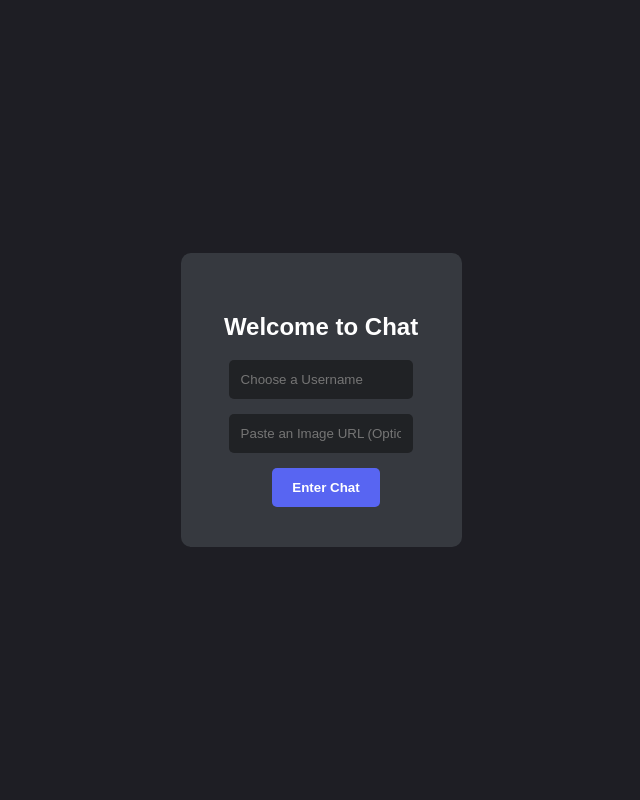
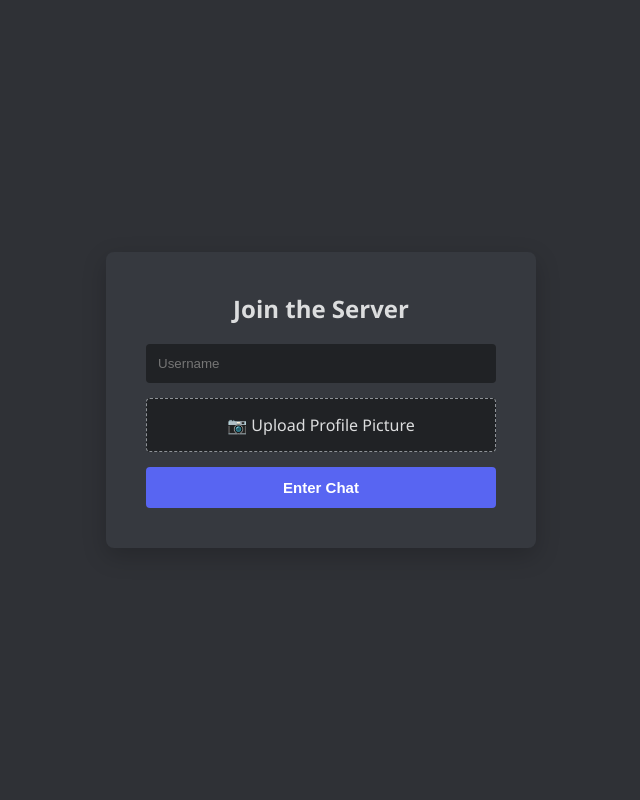
Before and after one commit to turja6/live-chat-app, a FastAPI app: page / in a window 1280 px wide. Shown: the whole page, without its empty margins (319-959 px from the left). Run offline with FastAPI, Linux system fonts and the light colour scheme.

Commit message:
Add files via upload

```diff
--- a/main.py
+++ b/main.py
@@ -4,12 +4,11 @@ from fastapi import FastAPI, WebSocket, WebSocketDisconnect
 from fastapi.responses import HTMLResponse
 from fastapi.templating import Jinja2Templates
 from starlette.requests import Request
-import database # Import the file we just made!
+import database
 
 app = FastAPI()
 templates = Jinja2Templates(directory="templates")
 
-# Start the database
 database.init_db()
 
 class ConnectionManager:
@@ -25,7 +24,7 @@ class ConnectionManager:
             del self.active_connections[username]
 
     async def broadcast(self, message: dict):
-        for connection in self.active_connections.values():
+        for connection in list(self.active_connections.values()):
             await connection.send_text(json.dumps(message))
 
 manager = ConnectionManager()
@@ -35,39 +34,36 @@ async def get(request: Request):
     return templates.TemplateResponse("index.html", {"request": request})
 
 @app.websocket("/ws/{username}")
-async def websocket_endpoint(websocket: WebSocket, username: str, pic: str = ""):
-    # 1. Connect the user
+async def websocket_endpoint(websocket: WebSocket, username: str):
     await manager.connect(websocket, username)
-    database.update_user(username, pic, "Online")
-
-    # 2. Send them the chat history privately
-    history = database.get_history()
-    await websocket.send_text(json.dumps({"type": "history", "data": history}))
-
-    # 3. Tell everyone to update their online user list
-    users = database.get_all_users()
-    await manager.broadcast({"type": "user_list", "data": users})
 
     try:
-        while True:
-            # Wait for a new message
-            data = await websocket.receive_text()
-            timestamp = datetime.now().strftime("%H:%M")
+        # 1. Wait for the user to send their profile picture via JSON
+        setup_data = await websocket.receive_text()
+        setup_json = json.loads(setup_data)
+        pic = setup_json.get("pic", "")
 
-            # Save it to the database
-            database.save_message(username, pic, data)
+        # 2. Log them in and send history
+        database.update_user(username, pic, "Online")
+        history = database.get_history()
+        await websocket.send_text(json.dumps({"type": "history", "data": history}))
 
-            # Send the message to everyone
-            await manager.broadcast({
-                "type": "chat",
-                "sender": username,
-                "profile_pic": pic,
-                "message": data,
-                "timestamp": timestamp
-            })
-    except WebSocketDisconnect:
-        # If they close the browser, mark them offline
-        manager.disconnect(username)
-        database.update_user(username, pic, "Offline")
+        # 3. Update everyone's sidebar
         users = database.get_all_users()
         await manager.broadcast({"type": "user_list", "data": users})
+
+        while True:
+            # 4. Handle normal chat messages
+            data = await websocket.receive_text()
+            timestamp = datetime.now().strftime("%I:%M %p") # 12-hour AM/PM format
+            database.save_message(username, pic, data)
+            await manager.broadcast({
+                "type": "chat", "sender": username, "profile_pic": pic,
+                "message": data, "timestamp": timestamp
+            })
+
+    except WebSocketDisconnect:
+        manager.disconnect(username)
+        database.update_status_only(username, "Offline")
+        users = database.get_all_users()
+        await manager.broadcast({"type": "user_list", "data": users})
--- a/templates/index.html
+++ b/templates/index.html
@@ -1,66 +1,98 @@
 <!DOCTYPE html>
 <html>
 <head>
-    <title>Live Chat Platform</title>
+    <title>Chat Platform</title>
     <meta name="viewport" content="width=device-width, initial-scale=1.0, maximum-scale=1.0, user-scalable=no">
     <style>
-        body { font-family: Arial, sans-serif; margin: 0; display: flex; height: 100vh; background: #1e1e24; color: white; }
+        /* Modern Discord Dark Theme Variables */
+        :root { --bg-dark: #202225; --bg-mid: #2f3136; --bg-light: #36393f; --text-main: #dcddde; --text-muted: #8e9297; --accent: #5865F2; --online: #3ba55d; --offline: #747f8d; }
+
+        body { font-family: 'Segoe UI', Tahoma, Geneva, Verdana, sans-serif; margin: 0; display: flex; height: 100vh; background: var(--bg-dark); color: var(--text-main); overflow: hidden; }
+
+        /* Login Screen */
+        #login-screen { display: flex; flex-direction: column; justify-content: center; align-items: center; width: 100%; height: 100vh; background: var(--bg-mid); z-index: 100; position: absolute; }
+        .login-box { background: var(--bg-light); padding: 40px; border-radius: 8px; text-align: center; box-shadow: 0 8px 24px rgba(0,0,0,0.2); width: 90%; max-width: 350px; }
+        .login-box input[type="text"] { width: 100%; padding: 12px; margin-bottom: 15px; border-radius: 4px; border: none; background: var(--bg-dark); color: white; box-sizing: border-box; outline: none; }
+        .file-upload { background: var(--bg-dark); padding: 15px; border-radius: 4px; margin-bottom: 15px; border: 1px dashed var(--text-muted); cursor: pointer; }
+        #preview-img { width: 80px; height: 80px; border-radius: 50%; object-fit: cover; display: none; margin: 10px auto; }
 
         /* Layout Grid */
-        #login-screen { display: flex; flex-direction: column; justify-content: center; align-items: center; width: 100%; }
-        #app-container { display: none; width: 100%; display: flex; }
+        #app-container { display: none; width: 100%; height: 100%; position: relative; }
+
+        /* Mobile Navbar */
+        .mobile-nav { display: none; background: var(--bg-dark); padding: 15px; border-bottom: 1px solid #202225; align-items: center; justify-content: space-between; }
+        .menu-btn { background: none; border: none; color: white; font-size: 24px; cursor: pointer; }
 
         /* Sidebar (Users) */
-        .sidebar { width: 250px; background: #2b2b36; padding: 20px; overflow-y: auto; border-right: 1px solid #444; }
-        .user-item { display: flex; align-items: center; margin-bottom: 15px; }
-        .user-item img { width: 40px; height: 40px; border-radius: 50%; margin-right: 10px; object-fit: cover; background: #555; }
+        .sidebar { width: 260px; background: var(--bg-mid); padding: 20px; overflow-y: auto; display: flex; flex-direction: column; transition: 0.3s; }
+        .category-header { font-size: 12px; font-weight: bold; color: var(--text-muted); text-transform: uppercase; margin: 20px 0 10px 0; }
+        .user-item { display: flex; align-items: center; margin-bottom: 10px; padding: 5px; border-radius: 4px; }
+        .user-item:hover { background: #393c43; }
+        .user-item img { width: 35px; height: 35px; border-radius: 50%; margin-right: 12px; object-fit: cover; }
         .status-dot { width: 10px; height: 10px; border-radius: 50%; margin-left: auto; }
-        .online { background: #43b581; }
-        .offline { background: #747f8d; }
+        .online { background: var(--online); }
+        .offline { background: var(--offline); }
 
         /* Chat Area */
-        .chat-area { flex: 1; display: flex; flex-direction: column; background: #36393f; }
-        #messages { flex: 1; padding: 20px; overflow-y: auto; display: flex; flex-direction: column; gap: 15px; }
+        .chat-area { flex: 1; display: flex; flex-direction: column; background: var(--bg-light); height: 100%; }
+        #messages { flex: 1; padding: 20px; overflow-y: auto; display: flex; flex-direction: column; gap: 20px; scroll-behavior: smooth; }
 
         /* Message Bubbles */
         .msg-container { display: flex; align-items: flex-start; }
-        .msg-container img { width: 40px; height: 40px; border-radius: 50%; margin-right: 15px; object-fit: cover; }
-        .msg-content { background: #40444b; padding: 10px 15px; border-radius: 8px; max-width: 70%; }
-        .msg-header { font-size: 12px; color: #a3a6aa; margin-bottom: 5px; }
-        .msg-header span { font-weight: bold; color: white; margin-right: 10px; font-size: 14px; }
+        .msg-container img { width: 45px; height: 45px; border-radius: 50%; margin-right: 15px; object-fit: cover; margin-top: 2px; }
+        .msg-header { margin-bottom: 4px; }
+        .msg-header .name { font-weight: bold; color: white; font-size: 15px; margin-right: 8px; }
+        .msg-header .time { font-size: 12px; color: var(--text-muted); }
+        .msg-text { color: var(--text-main); font-size: 15px; line-height: 1.4; word-wrap: break-word; }
 
-        /* Inputs */
-        .input-box { display: flex; padding: 20px; background: #40444b; }
-        input[type="text"] { flex: 1; padding: 12px; border-radius: 5px; border: none; background: #202225; color: white; outline: none; }
-        button { background: #5865F2; color: white; border: none; padding: 12px 20px; border-radius: 5px; margin-left: 10px; cursor: pointer; font-weight: bold; }
+        /* Input Area */
+        .input-box { padding: 20px; background: var(--bg-light); display: flex; }
+        .input-box input { flex: 1; padding: 15px; border-radius: 8px; border: none; background: #40444b; color: white; font-size: 15px; outline: none; }
+        button { background: var(--accent); color: white; border: none; padding: 12px 20px; border-radius: 4px; cursor: pointer; font-weight: bold; font-size: 15px; }
+        button:hover { background: #4752c4; }
 
-        /* Login Inputs */
-        .login-box { background: #36393f; padding: 40px; border-radius: 10px; text-align: center; }
-        .login-box input { width: 80%; margin-bottom: 15px; }
+        /* Mobile Responsiveness */
+        @media (max-width: 768px) {
+            .mobile-nav { display: flex; }
+            .sidebar { position: absolute; left: -300px; top: 60px; bottom: 0; z-index: 10; box-shadow: 2px 0 10px rgba(0,0,0,0.5); }
+            .sidebar.open { left: 0; }
+        }
     </style>
 </head>
 <body>
 
 <div id="login-screen">
     <div class="login-box">
-        <h2>Welcome to Chat</h2>
-        <input type="text" id="usernameInput" placeholder="Choose a Username" autocomplete="off"/><br>
-        <input type="text" id="picInput" placeholder="Paste an Image URL (Optional)" autocomplete="off"/><br>
-        <button onclick="startApp()">Enter Chat</button>
+        <h2 style="margin-top:0;">Join the Server</h2>
+        <img id="preview-img" src="">
+        <input type="text" id="usernameInput" placeholder="Username" autocomplete="off"/>
+
+        <div class="file-upload">
+            <label for="fileInput" style="cursor: pointer; display: block;">📷 Upload Profile Picture</label>
+            <input type="file" id="fileInput" accept="image/*" style="display: none;">
+        </div>
+
+        <button onclick="startApp()" style="width: 100%;">Enter Chat</button>
     </div>
 </div>
 
-<div id="app-container" style="display: none;">
-    <div class="sidebar">
-        <h3>Users</h3>
-        <div id="user-list"></div>
+<div id="app-container">
+
+    <div class="mobile-nav">
+        <button class="menu-btn" onclick="toggleSidebar()">☰</button>
+        <h3 style="margin:0;"># general</h3>
+        <div style="width: 24px;"></div> </div>
+
+    <div class="sidebar" id="sidebar">
+        <div id="online-users"></div>
+        <div id="offline-users"></div>
     </div>
 
-    <div class="chat-area">
+    <div class="chat-area" onclick="closeSidebar()">
         <div id="messages"></div>
         <div class="input-box">
-            <input type="text" id="messageText" placeholder="Message Public Chat..." autocomplete="off"/>
-            <button onclick="sendMessage()">Send</button>
+            <input type="text" id="messageText" placeholder="Message #general..." autocomplete="off"/>
+            <button onclick="sendMessage()" style="margin-left: 10px;">Send</button>
         </div>
     </div>
 </div>
@@ -68,33 +100,56 @@
 <script>
     let ws;
     let myUsername = localStorage.getItem("chat_username");
-    let myPic = localStorage.getItem("chat_pic") || "https://cdn.pixabay.com/photo/2015/10/05/22/37/blank-profile-picture-973460_1280.png";
+    let myPicBase64 = localStorage.getItem("chat_pic") || "https://cdn.pixabay.com/photo/2015/10/05/22/37/blank-profile-picture-973460_1280.png";
 
-    // Auto-login if we remember the user
+    // Auto-fill login if returning user
     if (myUsername) {
         document.getElementById("usernameInput").value = myUsername;
-        document.getElementById("picInput").value = myPic;
-        startApp();
+        document.getElementById("preview-img").src = myPicBase64;
+        document.getElementById("preview-img").style.display = "block";
     }
+
+    // Compress & Convert Image to Base64 instantly
+    document.getElementById('fileInput').addEventListener('change', function(e) {
+        const file = e.target.files[0];
+        if (!file) return;
+
+        const reader = new FileReader();
+        reader.onload = function(event) {
+            const img = new Image();
+            img.onload = function() {
+                const canvas = document.createElement('canvas');
+                canvas.width = 100; // Resize image so it doesn't crash the server
+                canvas.height = 100;
+                const ctx = canvas.getContext('2d');
+                ctx.drawImage(img, 0, 0, 100, 100);
+                myPicBase64 = canvas.toDataURL('image/jpeg', 0.8);
+
+                document.getElementById("preview-img").src = myPicBase64;
+                document.getElementById("preview-img").style.display = "block";
+            }
+            img.src = event.target.result;
+        }
+        reader.readAsDataURL(file);
+    });
 
     function startApp() {
         myUsername = document.getElementById("usernameInput").value;
-        let inputPic = document.getElementById("picInput").value;
-        if (inputPic) myPic = inputPic;
-
         if (!myUsername) return alert("Username required!");
 
-        // Save to browser memory
         localStorage.setItem("chat_username", myUsername);
-        localStorage.setItem("chat_pic", myPic);
+        localStorage.setItem("chat_pic", myPicBase64);
 
-        // Hide login, show app
         document.getElementById("login-screen").style.display = "none";
         document.getElementById("app-container").style.display = "flex";
 
-        // Connect to server (passing profile pic in the URL query)
         const protocol = window.location.protocol === "https:" ? "wss" : "ws";
-        ws = new WebSocket(`${protocol}://${window.location.host}/ws/${myUsername}?pic=${encodeURIComponent(myPic)}`);
+        ws = new WebSocket(`${protocol}://${window.location.host}/ws/${myUsername}`);
+
+        // Wait for connection to open, then send profile picture
+        ws.onopen = function() {
+            ws.send(JSON.stringify({ pic: myPicBase64 }));
+        };
 
         ws.onmessage = function(event) {
             const data = JSON.parse(event.data);
@@ -103,6 +158,7 @@
                 appendMessage(data.sender, data.profile_pic, data.message, data.timestamp);
             }
             else if (data.type === "history") {
+                document.getElementById('messages').innerHTML = ""; // clear loading
                 data.data.forEach(msg => appendMessage(msg.sender, msg.profile_pic, msg.message, msg.timestamp));
             }
             else if (data.type === "user_list") {
@@ -116,9 +172,9 @@
         messages.innerHTML += `
             <div class="msg-container">
                 <img src="${pic}">
-                <div class="msg-content">
-                    <div class="msg-header"><span>${sender}</span> ${time}</div>
-                    <div>${text}</div>
+                <div>
+                    <div class="msg-header"><span class="name">${sender}</span><span class="time">${time}</span></div>
+                    <div class="msg-text">${text}</div>
                 </div>
             </div>
         `;
@@ -126,18 +182,26 @@
     }
 
     function updateUserSidebar(users) {
-        const sidebar = document.getElementById('user-list');
-        sidebar.innerHTML = "";
+        const onlineDiv = document.getElementById('online-users');
+        const offlineDiv = document.getElementById('offline-users');
+
+        let onlineHtml = `<div class="category-header">Online</div>`;
+        let offlineHtml = `<div class="category-header">Offline</div>`;
+
         users.forEach(user => {
-            const statusClass = user.status === "Online" ? "online" : "offline";
-            sidebar.innerHTML += `
+            const item = `
                 <div class="user-item" style="opacity: ${user.status === 'Offline' ? '0.5' : '1'};">
                     <img src="${user.profile_pic}">
                     <span>${user.username}</span>
-                    <div class="status-dot ${statusClass}"></div>
+                    <div class="status-dot ${user.status === 'Online' ? 'online' : 'offline'}"></div>
                 </div>
             `;
+            if(user.status === "Online") onlineHtml += item;
+            else offlineHtml += item;
         });
+
+        onlineDiv.innerHTML = onlineHtml;
+        offlineDiv.innerHTML = offlineHtml;
     }
 
     function sendMessage() {
@@ -151,6 +215,10 @@
     document.getElementById("messageText").addEventListener("keypress", function(event) {
         if (event.key === "Enter") sendMessage();
     });
+
+    // Mobile Sidebar Toggle Logic
+    function toggleSidebar() { document.getElementById("sidebar").classList.toggle("open"); }
+    function closeSidebar() { document.getElementById("sidebar").classList.remove("open"); }
 </script>
 
 </body>
```
Also changed, not shown: database.py (+7 -0 lines).
